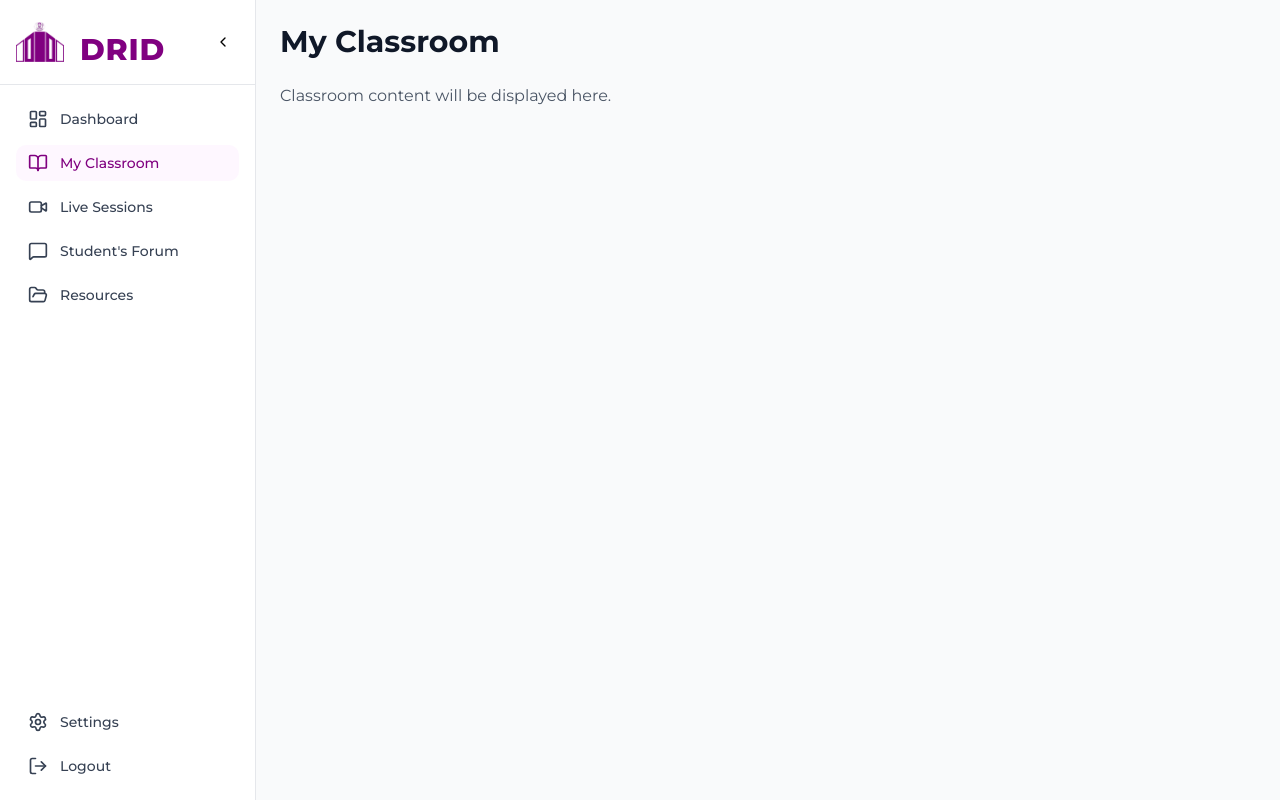
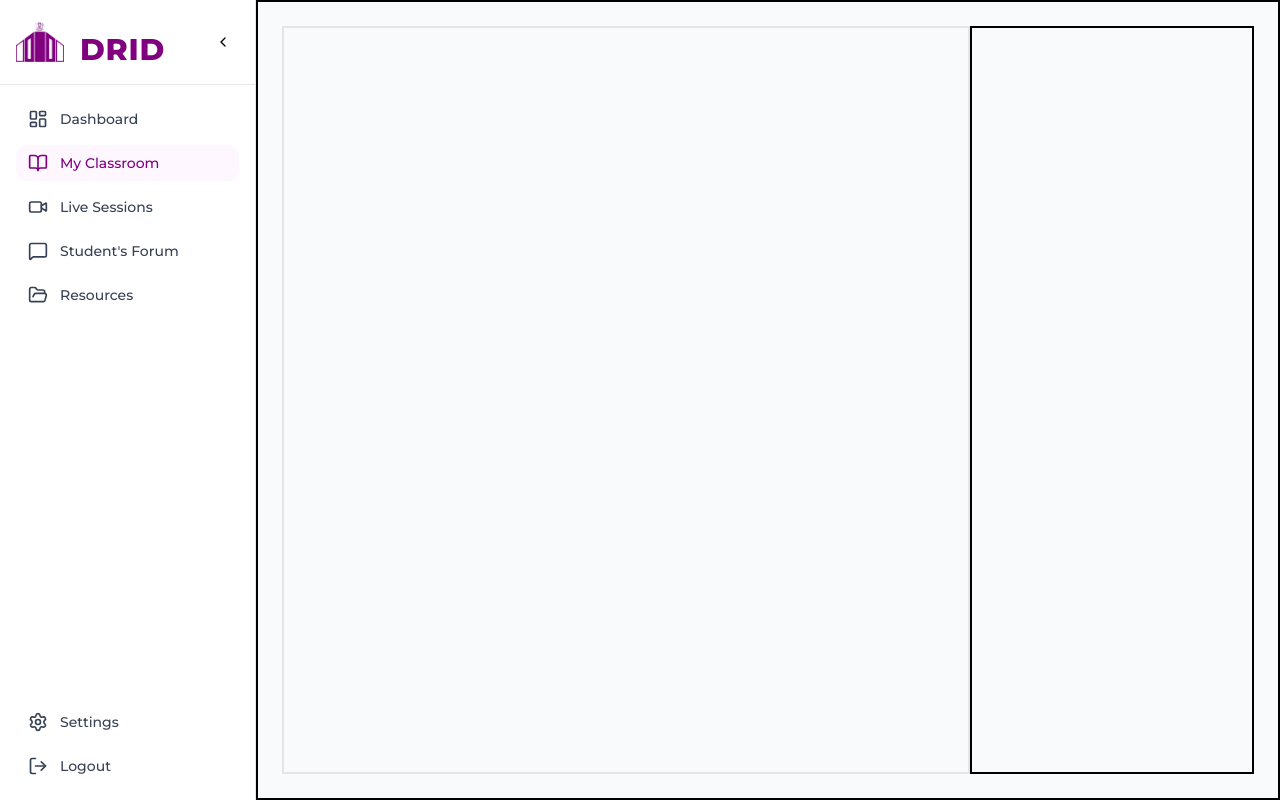
Before and after one commit to unibeninterns/research_frontend, a Next.js app: page /student/classroom in a window 1280 px wide. Built offline with nearby package versions, Linux system fonts and the light colour scheme.

Commit message:
Started classroom page for student route

```diff
--- a/app/student/classroom/page.tsx
+++ b/app/student/classroom/page.tsx
@@ -1,8 +1,14 @@
+'use client';
+import { useState } from 'react';
+
 export default function Classroom() {
+  const [showModules, setShowModules] = useState('flex');
   return (
-    <div className="p-6">
-      <h1 className="text-3xl font-bold text-gray-900 mb-6">My Classroom</h1>
-      <p className="text-gray-600">Classroom content will be displayed here.</p>
+    <div className='p-6 flex flex-col md:flex-row justify-items-center w-full h-screen border border-black border-2'>
+      <div className='flex w-full flex-col border-2 grow-1'></div>
+      <div
+        className={`flex flex-col sm:${showModules} md:inline-block sm:z-20 md:z-0 border-2 border-black w-100`}
+      ></div>
     </div>
-  )
+  );
 }
--- a/components/lecturers.tsx
+++ b/components/lecturers.tsx
@@ -28,14 +28,14 @@ const Lecturer = ({
           className='w-full h-[200px] object-cover rounded-[10px]'
         />
         <div>
-          <h3 className='text-lg font-bold mt-2'>{name}</h3>
-          <p className='text-xs'>{description}</p>
+          <h3 className='text-2xl font-semibold mt-2'>{name}</h3>
+          <p className='text-[20px]'>{description}</p>
         </div>
       </div>
       <div
         className={`fixed top-0 left-0 w-screen h-screen bg-[rgba(0,0,0,0.0.8)] ${showInfo} flex items-center justify-center`}
       >
-        <div className='md:w-[864px] max-h-[800px] h-auto bg-[rgba(255,255,255,1)] border-[rgba(186,184,184,1)] rounded-[15px] flex flex-col items-center justify-center py-4 px-2 border-4'>
+        <div className='md:w-[864px] max-h-[800px] bg-[rgba(255,255,255,1)] border-[rgba(186,184,184,1)] rounded-[15px] flex flex-col items-center justify-center py-4 border-2'>
           <div className=' flex flex-row gap-3 w-full justify-center'>
             <div className='h-[110px] w-[110px] z-20'>
               <img
@@ -47,8 +47,8 @@ const Lecturer = ({
             <div className='flex flex-col w-[600px]'>
               <div className='flex justify-between'>
                 <div className=''>
-                  <h3 className='text-xl font-semibold'>{name}</h3>
-                  <p className='text-sm'>{description}</p>
+                  <h3 className='text-2xl font-semibold'>{name}</h3>
+                  <p className='text-[18px] font-light'>{description}</p>
                 </div>
                 <button
                   onClick={hide}
@@ -58,13 +58,13 @@ const Lecturer = ({
                 </button>
               </div>
               <div className='mt-4'>
-                <p className='text-lg'>{fullDescription}</p>
+                <p className='text-[20px]'>{fullDescription}</p>
               </div>
             </div>
           </div>
           <a
             href=''
-            className='w-[280px] my-6 text-lg flex items-center justify-around text-[rgb(160,32,240)]'
+            className='w-[280px] mt-6 text-lg flex items-center justify-around text-[rgb(160,32,240)]'
           >
             <p>View Profile on LinkedIn </p>
             <ArrowRight />
```
Also changed, not shown: app/student/layout.tsx (+7 -7 lines), public/about/8b55db4a8cc952ea101a90132d5ed08bbd565d47.jpg (added), public/about/fd22a6a3ffd7a34ff6b240ae40a44e4f66e25da8.jpg (added).
